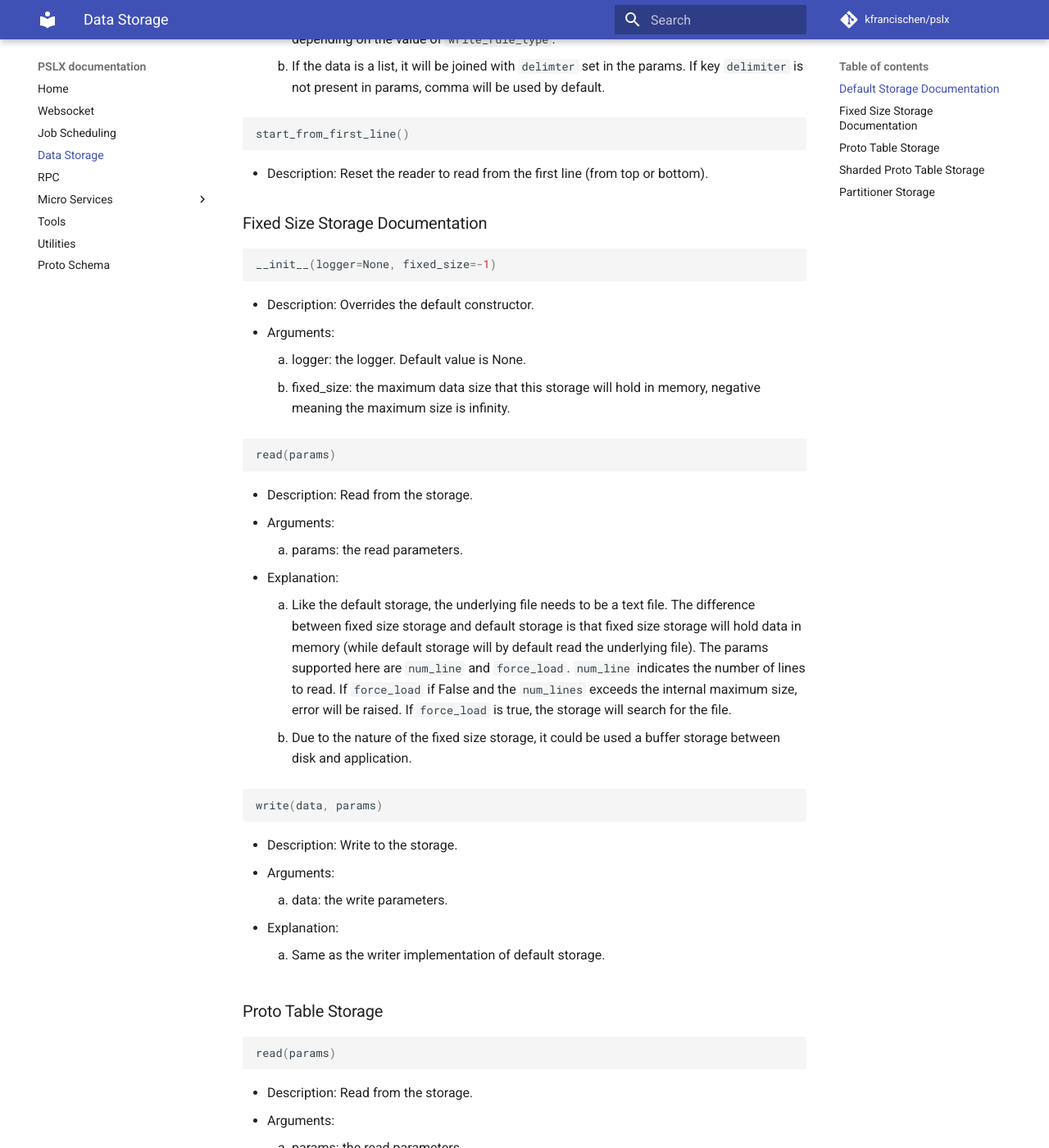
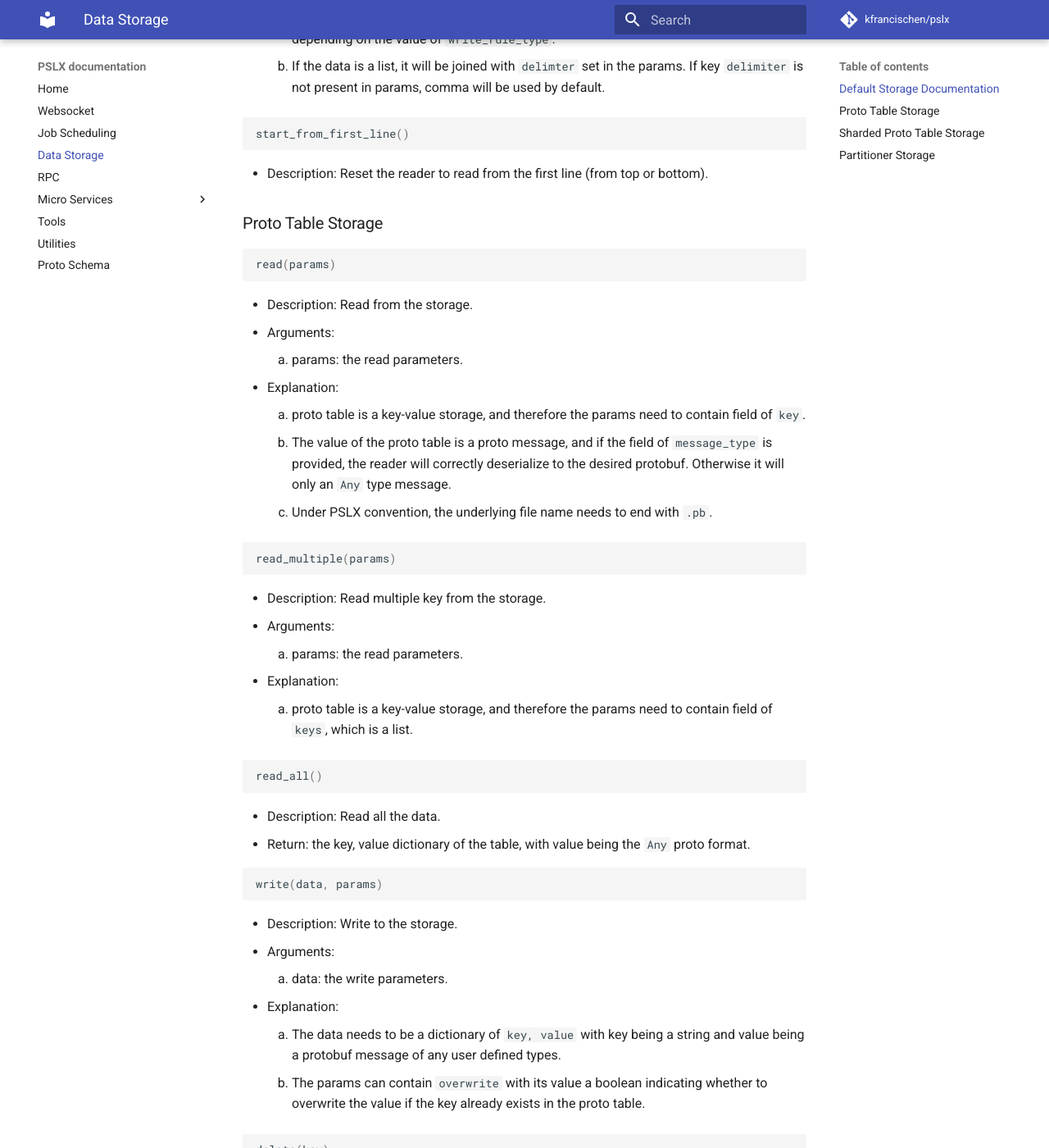
Before and after one commit to kfrancischen/pslx, an MkDocs documentation site: the page built from doc/docs/storage.md, in a window 1280 px wide and 1400 px high, scrolled down 2199 px. Shown: the whole window at 82% size. Built offline with MkDocs 1.6.1 and Material for MkDocs 9.7.7, drawn with Linux system fonts in a browser that asks for light colours; comment, search, counter and statistics services are not loaded; old or Windows-style settings are respelled for this version of MkDocs.

Commit message:
update doc

````diff
--- a/doc/docs/storage.md
+++ b/doc/docs/storage.md
@@ -77,38 +77,6 @@ write(data, params)
 start_from_first_line()
 ```
 * Description: Reset the reader to read from the first line (from top or bottom).
-
-### Fixed Size Storage Documentation
-
-```python
-__init__(logger=None, fixed_size=-1)
-```
-* Description: Overrides the default constructor.
-* Arguments:
-    1. logger: the logger. Default value is None.
-    2. fixed_size: the maximum data size that this storage will hold in memory, negative meaning the maximum size is infinity.
-
-```python
-read(params)
-```
-* Description: Read from the storage.
-* Arguments:
-    1. params: the read parameters.
-* Explanation:
-    1. Like the default storage, the underlying file needs to be a text file. The difference between fixed size storage and default storage
-    is that fixed size storage will hold data in memory (while default storage will by default read the underlying file). The params supported here are `num_line`
-    and `force_load`. `num_line` indicates the number of lines to read. If `force_load` if False and the `num_lines` exceeds the internal maximum
-    size, error will be raised. If `force_load` is true, the storage will search for the file.
-    2. Due to the nature of the fixed size storage, it could be used a buffer storage between disk and application.
-
-```python
-write(data, params)
-```
-* Description: Write to the storage.
-* Arguments:
-    1. data: the write parameters.
-* Explanation:
-    1. Same as the writer implementation of default storage.
 
 ### Proto Table Storage
 
````
Also changed, not shown: doc/docs/index.md (+1 -1 lines), README.md.
